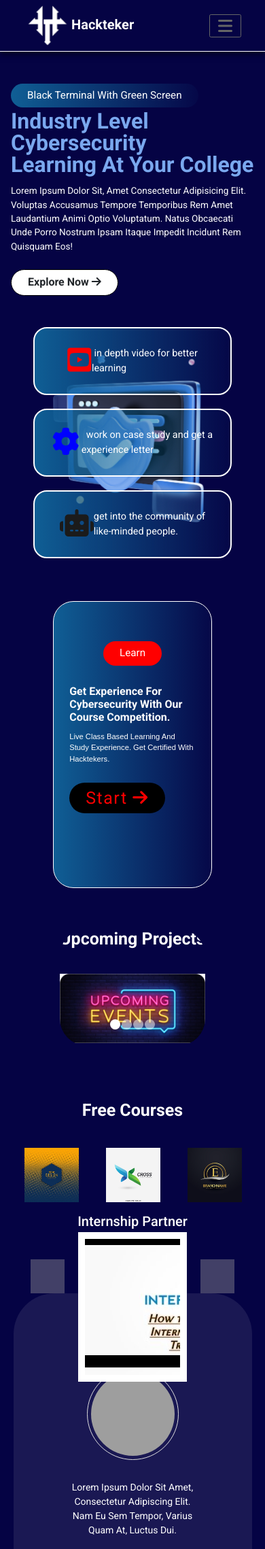
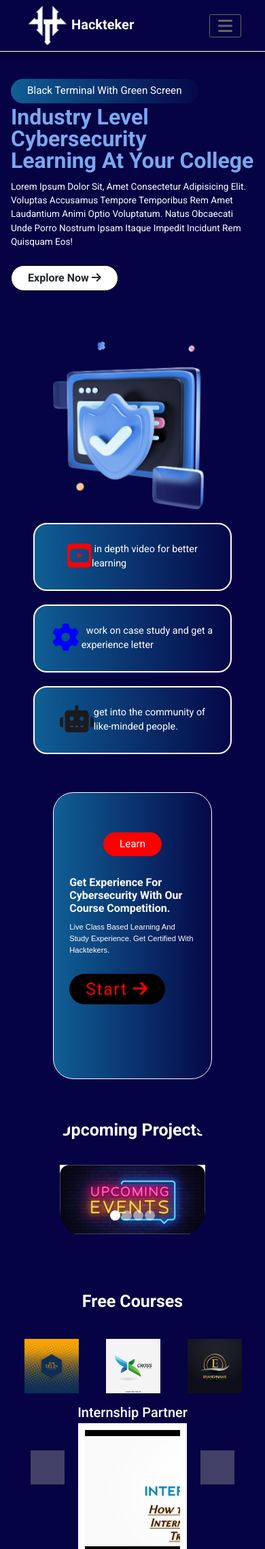
Before and after one commit to Ritesh-FSD/hacktekers, a PHP site: page / in a window 390 px wide. Shown: the top 2278 px of the page at 68% size. Run offline with PHP 8.4, Linux system fonts and the light colour scheme; some libraries are stand-ins or nearby versions; grey boxes are pictures that could not be loaded.

Commit message:
Update style.css

```diff
--- a/style.css
+++ b/style.css
@@ -852,9 +852,6 @@ input.input1 + .shadow-input1 {
   .content {
     padding-bottom: 25px;
   }
-  .container{
-  	margin-top: -40rem;
-  }
 }
 
 @media (max-width: 768px) {
```
